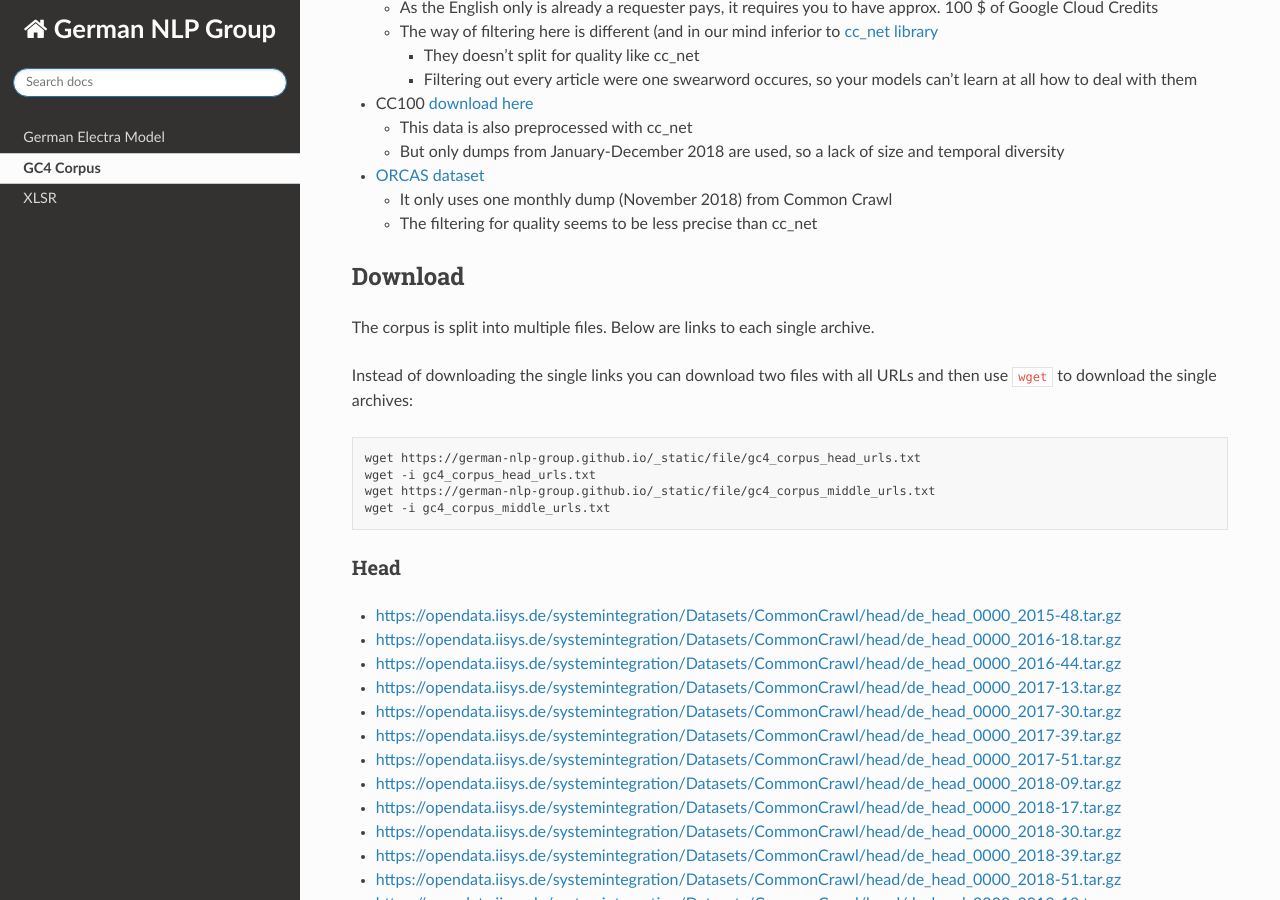
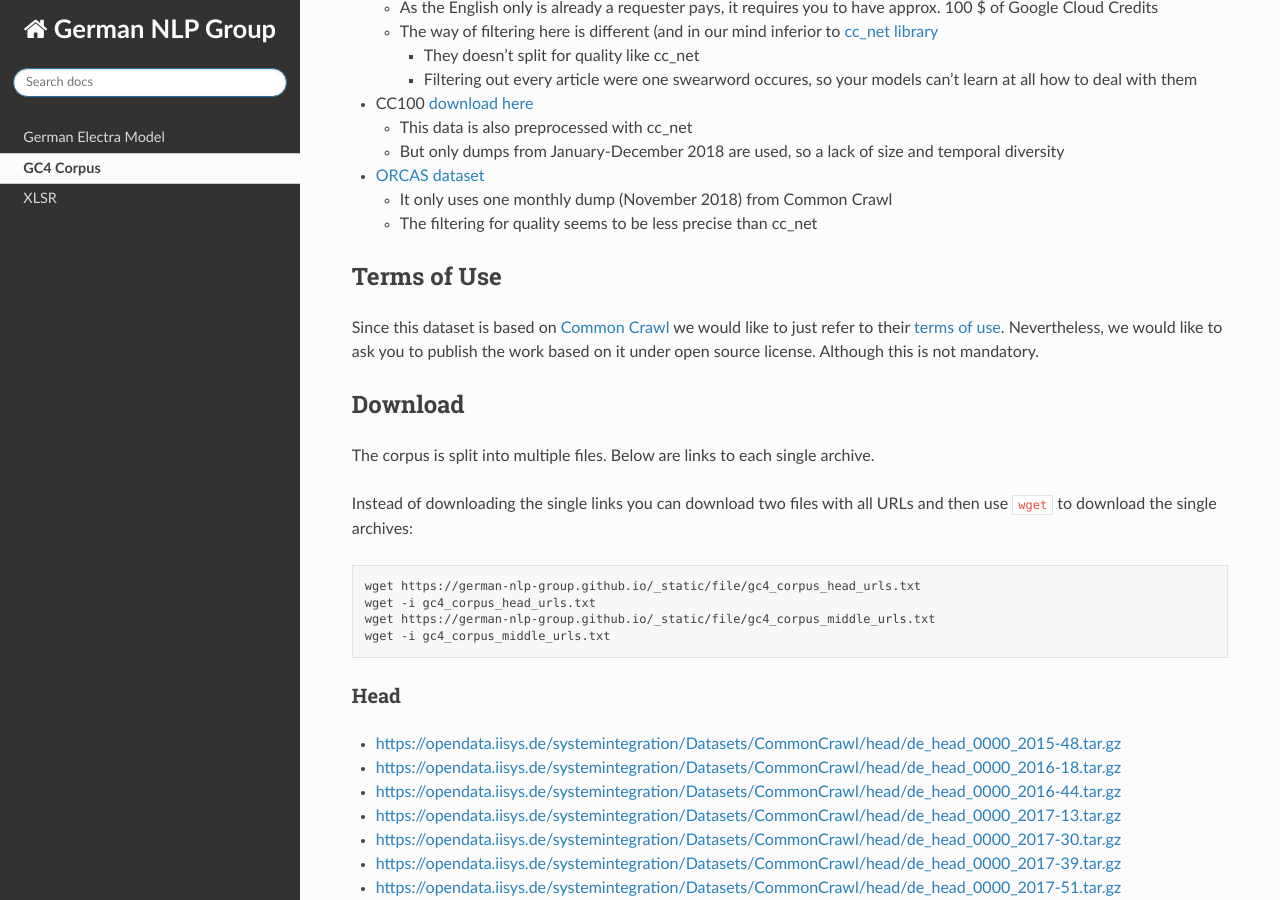
Before and after one commit to German-NLP-Group/German-NLP-Group.github.io, a Sphinx documentation site: the page built from source/projects/gc4-corpus.md, in a window 1280 px wide and 900 px high, scrolled down 2718 px. Built offline with Sphinx 7.4.7 and the Read the Docs theme 2.0.0, drawn with Linux system fonts in a browser that asks for light colours.

Commit message:
terms of use

```diff
--- a/source/projects/gc4-corpus.md
+++ b/source/projects/gc4-corpus.md
@@ -90,6 +90,9 @@
 - [ORCAS dataset ](https://oscar-corpus.com/)
   - It only uses one monthly dump (November 2018) from Common Crawl
   - The filtering for quality seems to be less precise than cc_net
+
+## Terms of Use
+Since this dataset is based on [Common Crawl](https://commoncrawl.org/) we would like to just refer to their [terms of use](https://commoncrawl.org/terms-of-use/). Nevertheless, we would like to ask you to publish the work based on it under open source license. Although this is not mandatory.
 
 ## Download
 The corpus is split into multiple files. Below are links to each single archive.
```
